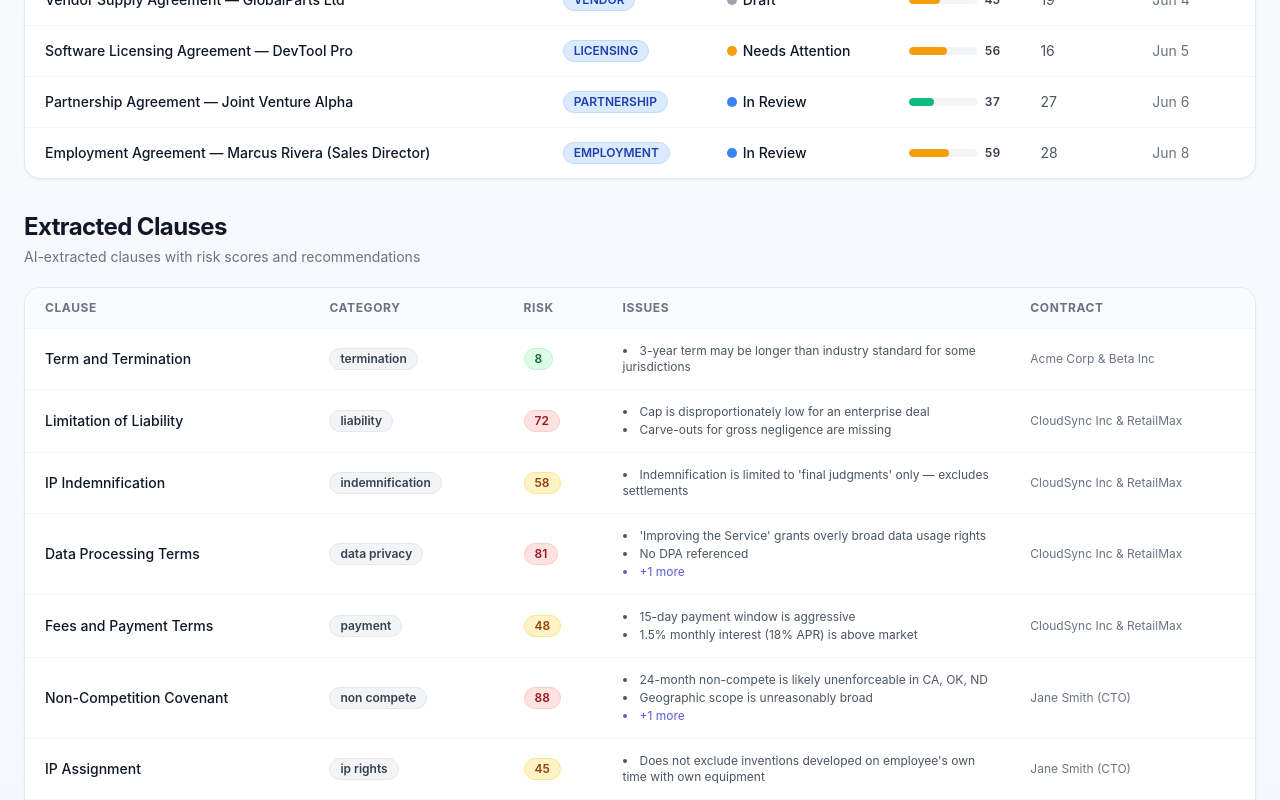
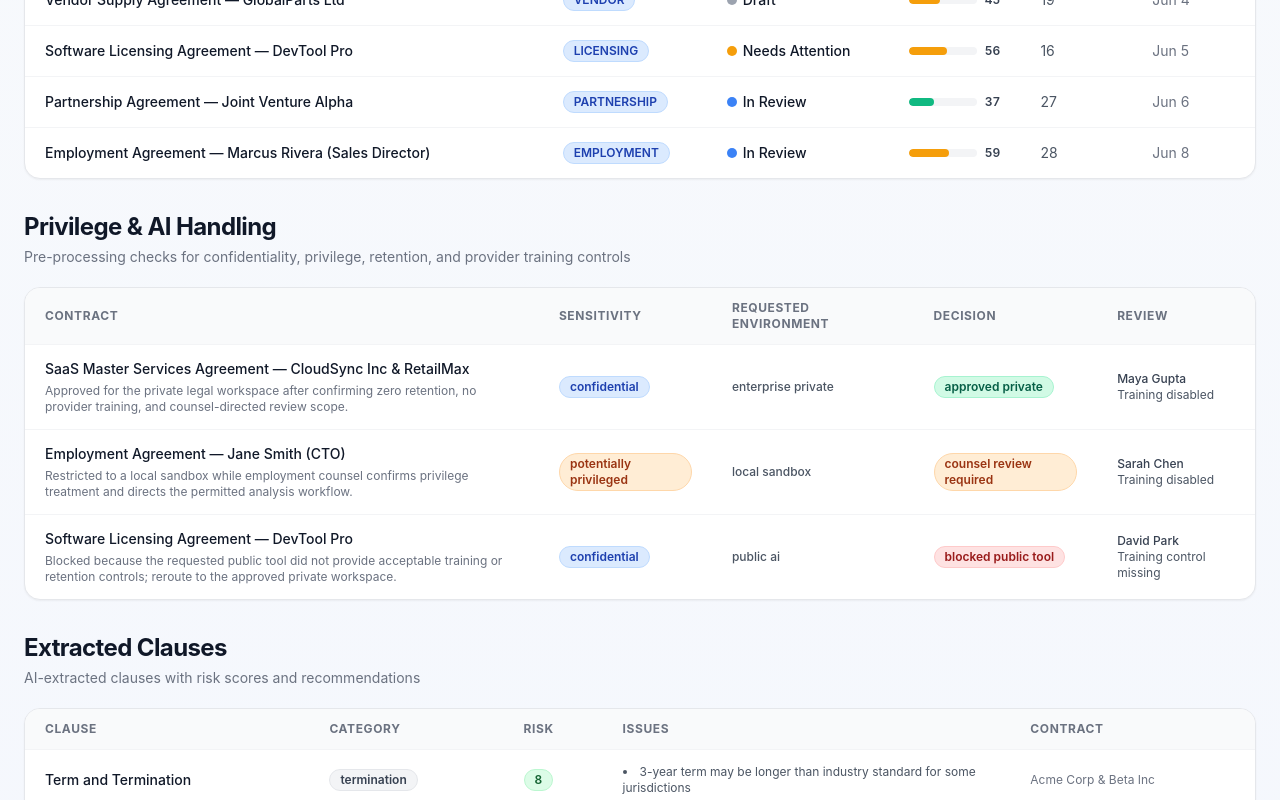
Before and after one commit to tensorgarden/legal-ai-analyzer, a Next.js app: page / in a window 1280 px wide. Shown: the part 600-1400 px from the top of the page. Built offline with nearby package versions, Linux system fonts and the light colour scheme.

Commit message:
Add privilege handling checks for AI review

```diff
--- a/src/app/page.tsx
+++ b/src/app/page.tsx
@@ -6,6 +6,7 @@
   clauses,
   riskAssessment,
   complianceChecks,
+  privilegeHandlingReviews,
   reviewTimeline,
 } from "@/demo-data";
 
@@ -25,6 +26,12 @@
   if (score >= 0.9) return "success";
   if (score >= 0.75) return "info";
   return "warning";
+};
+
+const privilegeDecisionVariant = (decision: string): "success" | "warning" | "high" => {
+  if (decision === "approved-private") return "success";
+  if (decision === "counsel-review-required") return "warning";
+  return "high";
 };
 
 export default function DashboardPage() {
@@ -102,6 +109,59 @@
                     </td>
                   </tr>
                 ))}
+              </tbody>
+            </table>
+          </div>
+        </Card>
+      </section>
+
+      {/* ─── Privilege and AI Handling ─────────────────────────────────────────── */}
+      <section>
+        <h2 className="mb-1 text-2xl font-bold tracking-tight text-ink">Privilege &amp; AI Handling</h2>
+        <p className="mb-5 text-sm text-gray-500">
+          Pre-processing checks for confidentiality, privilege, retention, and provider training controls
+        </p>
+        <Card className="overflow-hidden !p-0">
+          <div className="overflow-x-auto">
+            <table className="w-full text-left text-sm">
+              <thead className="border-b border-gray-100 bg-gray-50 text-xs font-semibold uppercase tracking-wider text-gray-500">
+                <tr>
+                  <th className="px-5 py-3">Contract</th>
+                  <th className="px-5 py-3">Sensitivity</th>
+                  <th className="px-5 py-3">Requested environment</th>
+                  <th className="px-5 py-3">Decision</th>
+                  <th className="px-5 py-3">Review</th>
+                </tr>
+              </thead>
+              <tbody className="divide-y divide-gray-100">
+                {privilegeHandlingReviews.map((review) => {
+                  const contract = contracts.find((item) => item.id === review.contractId);
+                  return (
+                    <tr key={review.id} className="transition-colors hover:bg-gray-50">
+                      <td className="px-5 py-3.5">
+                        <div className="font-medium text-ink">{contract?.title ?? review.contractId}</div>
+                        <p className="mt-1 max-w-xl text-xs text-gray-500">{review.handlingNote}</p>
+                      </td>
+                      <td className="px-5 py-3.5">
+                        <Badge variant={review.sensitivity === "potentially-privileged" ? "warning" : "info"}>
+                          {review.sensitivity.replaceAll("-", " ")}
+                        </Badge>
+                      </td>
+                      <td className="px-5 py-3.5 text-xs font-medium text-gray-600">
+                        {review.requestedEnvironment.replaceAll("-", " ")}
+                      </td>
+                      <td className="px-5 py-3.5">
+                        <Badge variant={privilegeDecisionVariant(review.decision)}>
+                          {review.decision.replaceAll("-", " ")}
+                        </Badge>
+                      </td>
+                      <td className="px-5 py-3.5 text-xs text-gray-600">
+                        <div className="font-medium text-gray-700">{review.reviewedBy}</div>
+                        <div>{review.providerTrainingOptOut ? "Training disabled" : "Training control missing"}</div>
+                      </td>
+                    </tr>
+                  );
+                })}
               </tbody>
             </table>
           </div>
--- a/src/demo-data.ts
+++ b/src/demo-data.ts
@@ -1,4 +1,11 @@
-import type { Contract, Clause, RiskAssessment, ComplianceCheck, ReviewTimelineEvent } from "@/types";
+import type {
+  Contract,
+  Clause,
+  RiskAssessment,
+  ComplianceCheck,
+  ReviewTimelineEvent,
+  PrivilegeHandlingReview,
+} from "@/types";
 
 // ─── 8 Contracts ─────────────────────────────────────────────────────────────────
 
@@ -534,6 +541,50 @@
   },
 ];
 
+// ─── Privilege and AI Data-Handling Reviews ───────────────────────────────────────
+
+export const privilegeHandlingReviews: PrivilegeHandlingReview[] = [
+  {
+    id: "phr-001",
+    contractId: "ctr-002",
+    sensitivity: "confidential",
+    requestedEnvironment: "enterprise-private",
+    decision: "approved-private",
+    providerTrainingOptOut: true,
+    retentionDays: 0,
+    counselDirected: true,
+    reviewedBy: "Maya Gupta",
+    reviewedAt: "2026-06-03T09:30:00Z",
+    handlingNote: "Approved for the private legal workspace after confirming zero retention, no provider training, and counsel-directed review scope.",
+  },
+  {
+    id: "phr-002",
+    contractId: "ctr-003",
+    sensitivity: "potentially-privileged",
+    requestedEnvironment: "local-sandbox",
+    decision: "counsel-review-required",
+    providerTrainingOptOut: true,
+    retentionDays: 0,
+    counselDirected: true,
+    reviewedBy: "Sarah Chen",
+    reviewedAt: "2026-06-04T08:30:00Z",
+    handlingNote: "Restricted to a local sandbox while employment counsel confirms privilege treatment and directs the permitted analysis workflow.",
+  },
+  {
+    id: "phr-003",
+    contractId: "ctr-005",
+    sensitivity: "confidential",
+    requestedEnvironment: "public-ai",
+    decision: "blocked-public-tool",
+    providerTrainingOptOut: false,
+    retentionDays: null,
+    counselDirected: false,
+    reviewedBy: "David Park",
+    reviewedAt: "2026-06-06T11:30:00Z",
+    handlingNote: "Blocked because the requested public tool did not provide acceptable training or retention controls; reroute to the approved private workspace.",
+  },
+];
+
 // ─── Review Timeline ──────────────────────────────────────────────────────────────
 
 export const reviewTimeline: ReviewTimelineEvent[] = [
--- a/src/types.ts
+++ b/src/types.ts
@@ -77,6 +77,29 @@
   escalationReason: string;
 }
 
+export type PrivilegeSensitivity = "confidential" | "potentially-privileged";
+
+export type AIProcessingEnvironment = "enterprise-private" | "local-sandbox" | "public-ai";
+
+export type AIProcessingDecision =
+  | "approved-private"
+  | "counsel-review-required"
+  | "blocked-public-tool";
+
+export interface PrivilegeHandlingReview {
+  id: string;
+  contractId: string;
+  sensitivity: PrivilegeSensitivity;
+  requestedEnvironment: AIProcessingEnvironment;
+  decision: AIProcessingDecision;
+  providerTrainingOptOut: boolean;
+  retentionDays: number | null;
+  counselDirected: boolean;
+  reviewedBy: string;
+  reviewedAt: string;
+  handlingNote: string;
+}
+
 export interface ComplianceCheck {
   id: string;
   contractId: string;
```
Also changed, not shown: 1 other file (tests, documents, lock files or other folders).
